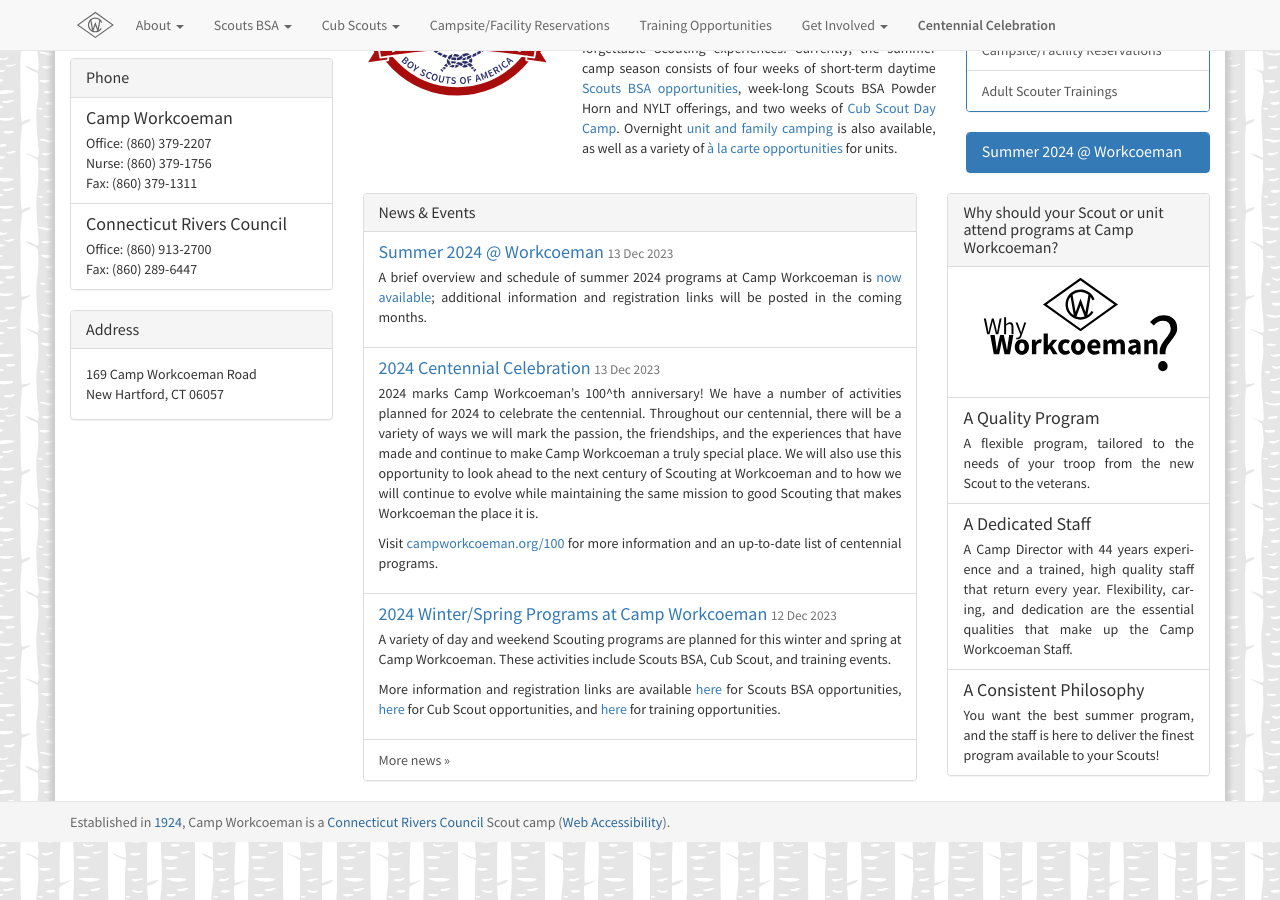
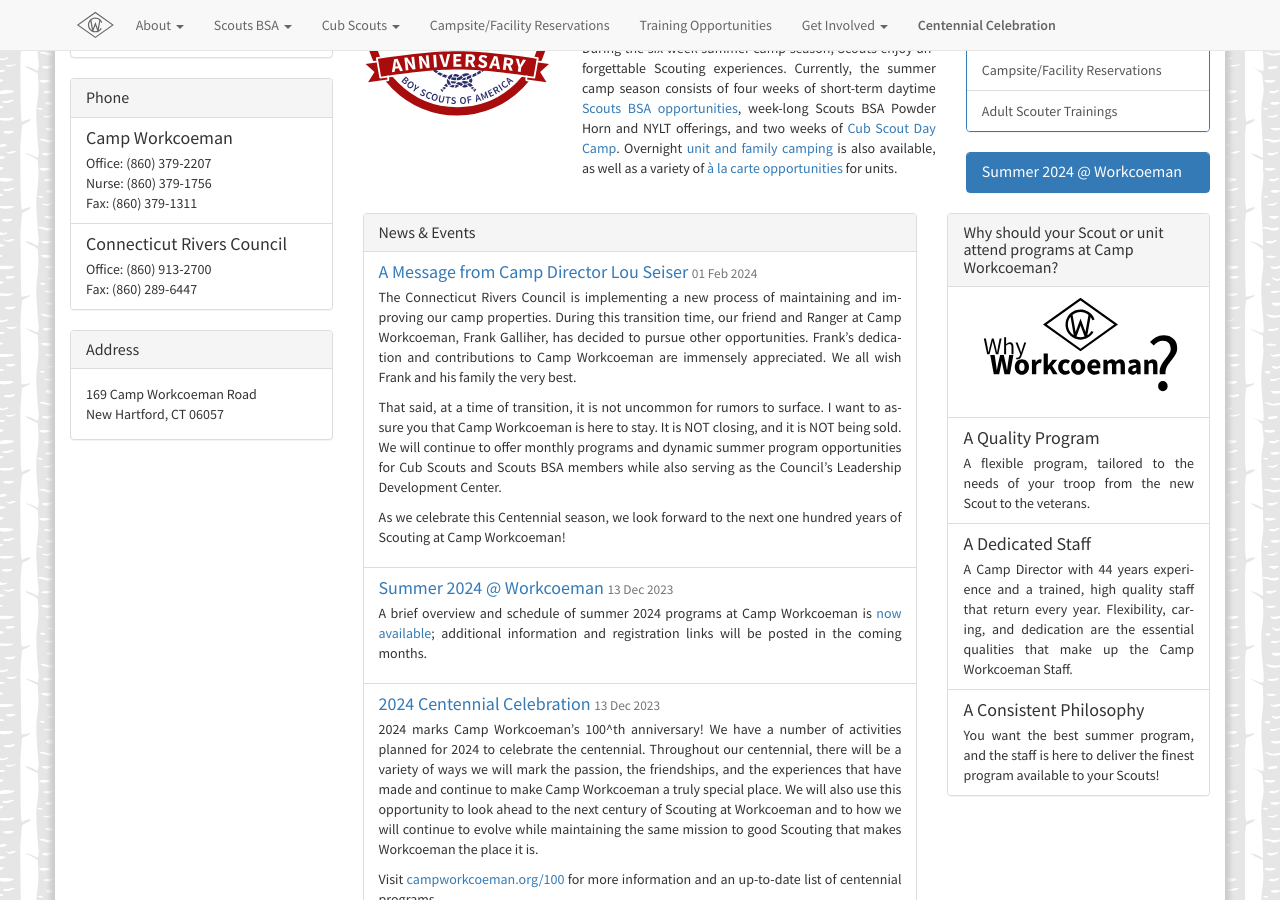
Before and after one commit to campworkcoeman/campworkcoeman.org, a Jekyll site: the page built from index.html, in a window 1280 px wide and 900 px high, scrolled down 800 px. Built offline with Jekyll 4.4.1, drawn with Linux system fonts in a browser that asks for light colours; nearby versions of some CDN libraries; Markdown is read by kramdown in place of the engine named in the settings; some of the changed text lies outside the part shown.

Commit message:
Add a message from Lou.

```diff
--- a/_includes/announcement.html
+++ b/_includes/announcement.html
@@ -3,6 +3,7 @@
 <div class="col-sm-12">
 <div id="announcement">
     <div class="alert alert-warning">
+    <p><em>1 Feb 2024</em> &mdash; Please see <a href="{{ site.url }}/about/news/2024/02/01/a-message-from-camp-director-lou-seiser/">a message</a> from Camp Director Lou Seiser regarding operational updates to the maintenance of Council camps.</p>
     <h3 class="list-group-item-heading">Upcoming Programs at Camp Workcoeman</h3>
     <p><em>18 Nov 2023</em> &mdash; Camp Workcoeman has a variety of programs taking place this winter and spring for both <a href="{{ site.url }}/scouts-bsa/year-round-programs/">Scouts BSA</a> and <a href="{{ site.url }}/cub-scouts/year-round-programs/">Cub Scouts</a>. In addition, <a href="{{ site.url }}/training">training opportunities</a> and <a href="{{ site.url }}/short-term-camping/">campsite/facility rentals</a> are available. We hope to you at camp!</p>
 </div>
--- /dev/null
+++ b/about/news/_posts/2024-02-01-a-message-from-camp-director-lou-seiser.md
@@ -0,0 +1,11 @@
+---
+published: true
+layout: news-item
+title: A Message from Camp Director Lou Seiser
+---
+
+The Connecticut Rivers Council is implementing a new process of maintaining and improving our camp properties. During this transition time, our friend and Ranger at Camp Workcoeman, Frank Galliher, has decided to pursue other opportunities. Frank's dedication and contributions to Camp Workcoeman are immensely appreciated. We all wish Frank and his family the very best.
+
+That said, at a time of transition, it is not uncommon for rumors to surface. I want to assure you that Camp Workcoeman is here to stay. It is NOT closing, and it is NOT being sold. We will continue to offer monthly programs and dynamic summer program opportunities for Cub Scouts and Scouts BSA members while also serving as the Council's Leadership Development Center.
+
+As we celebrate this Centennial season, we look forward to the next one hundred years of Scouting at Camp Workcoeman!
```
